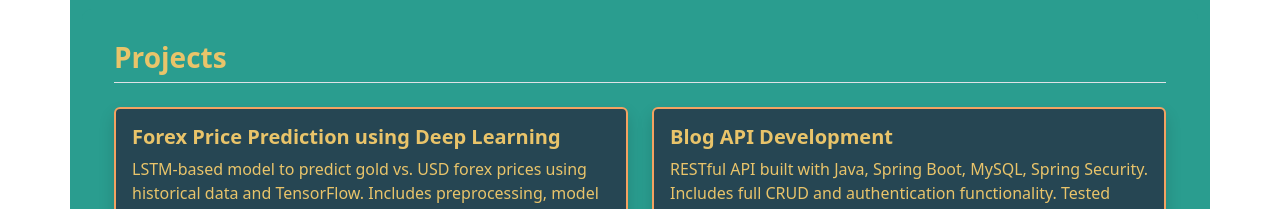
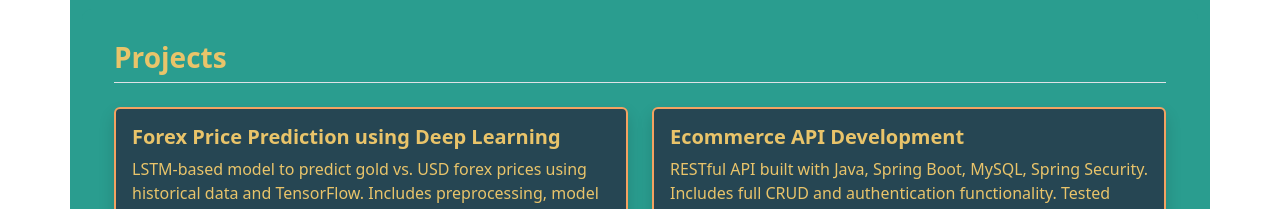
Before and after one commit to FatemehRajabi/fatemeh-portfolio, a React (Create React App) app: page / in a window 1280 px wide. Shown: the part 820-1029 px from the top of the page. Built offline with nearby package versions, Linux system fonts and the light colour scheme.

Commit message:
Edit project title

```diff
--- a/src/Portfolio.jsx
+++ b/src/Portfolio.jsx
@@ -47,7 +47,7 @@ export default function Portfolio() {
       url: projectLinks[0]
     },
     {
-      title: 'Blog API Development',
+      title: 'Ecommerce API Development',
       desc: 'RESTful API built with Java, Spring Boot, MySQL, Spring Security. Includes full CRUD and authentication functionality. Tested using Postman.',
       url: projectLinks[1]
     },
```
